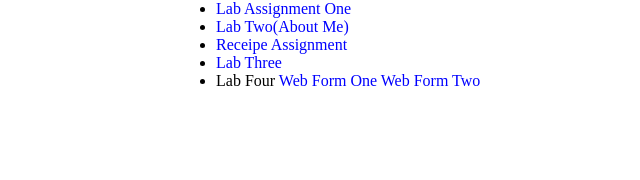
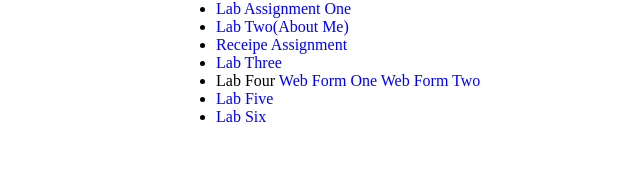
Before and after one commit to beeaklilu/beeaklilu.github.io, a plain HTML site: page index.html in a window 1280 px wide. Shown: the part 226-406 px from the top of the page, without its empty margins (14-654 px from the left). Drawn offline with Linux system fonts and the light colour scheme.

Commit message:
add link to lab five and six

```diff
--- a/index.html
+++ b/index.html
@@ -28,6 +28,8 @@
 				<li><a href="pie.html">Receipe Assignment</a></li>
 				<li><a href="tmnt.html">Lab Three</a></li>
 				<li>Lab Four <span><a href="webform1.html">Web Form One</a></span> <span><a href="webform2.html">Web Form Two</a></span></li>
+				<li><a href="clock.html">Lab Five</a></li>
+				<li><a href="decoratemytext.html">Lab Six</a></li>
 			</ul>
 
 
```
